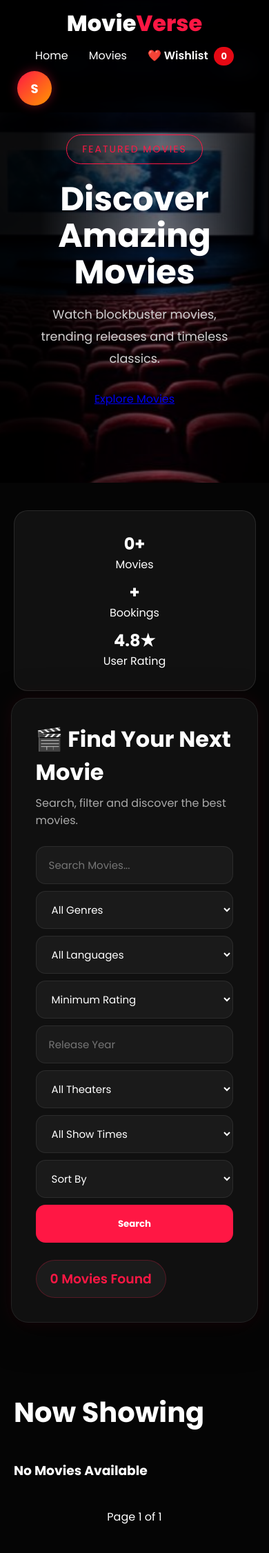
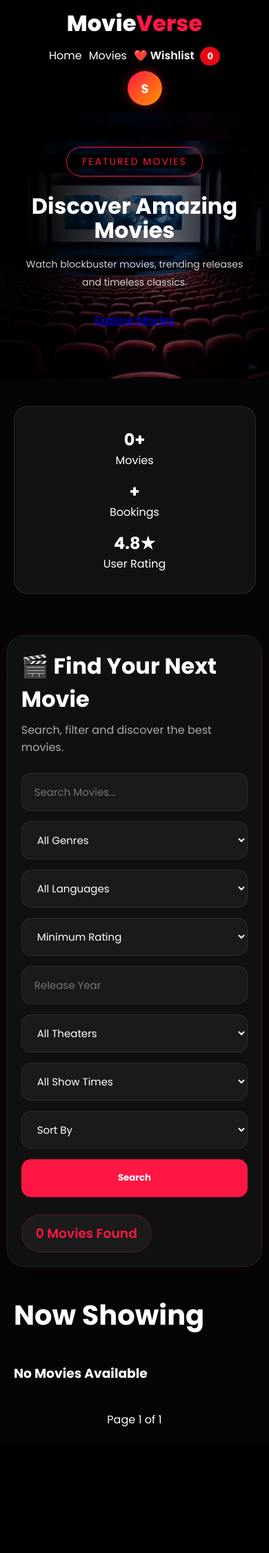
Before and after one commit to LeelaPrasath008/bookmyseat, a Django app: page / in a window 390 px wide. Shown: the whole page at 69% size. After the commit the page ends 2069 px from the top, so only its background shows below. Run offline with Django 5.2, Linux system fonts and the light colour scheme; the visitor is signed in with stand-in values (Sample User, id 1); parts of the project's set-up code (start-up, migrations or seed data) failed here and were passed over.

Commit message:
fix mobile layout

```diff
--- a/users/static/movie/css/movie_list.css
+++ b/users/static/movie/css/movie_list.css
@@ -806,44 +806,69 @@
 .logout-btn:hover{
     background:#ff1744;
     color:white;
-}/* MOBILE RESPONSIVE */
-
-@media screen and (max-width: 768px){
+}
+/* MOBILE RESPONSIVE */
+@media screen and (max-width:768px){
 
     body{
         overflow-x:hidden;
     }
 
+    /* NAVBAR */
+
     .navbar{
+        position:relative;
         flex-direction:column;
+        padding:10px;
         gap:10px;
-        padding:10px;
     }
 
     .nav-links{
+        display:flex;
         flex-wrap:wrap;
         justify-content:center;
+        gap:10px;
     }
 
     .auth-buttons{
         display:flex;
+        justify-content:center;
         gap:10px;
-        justify-content:center;
+    }
+
+    /* HERO */
+
+    .hero{
+        height:auto;
+        min-height:auto;
     }
 
     .hero-wrapper{
+        width:100%;
         flex-direction:column;
-        padding:15px;
+        gap:20px;
+        padding:20px;
     }
 
     .hero-content{
-        width:100%;
+        max-width:100%;
+        padding:30px 15px;
         text-align:center;
+    }
+
+    .hero-content h1{
+        font-size:2rem;
+    }
+
+    .hero-content p{
+        font-size:14px;
     }
 
     .featured-poster{
         width:100%;
-        margin-top:20px;
+        max-width:300px;
+        height:auto;
+        margin:auto;
     }
 
     .featured-poster img{
@@ -851,16 +876,17 @@
         height:auto;
     }
 
-    .stats-strip{
-        display:grid;
-        grid-template-columns:1fr;
-        gap:10px;
+    /* FILTER */
+
+    .filter-section{
+        width:95%;
+        margin:20px auto;
+        padding:20px;
     }
 
     .filter-form{
         display:flex;
         flex-direction:column;
-        gap:10px;
     }
 
     .filter-form input,
@@ -869,28 +895,42 @@
         width:100%;
     }
 
+    /* STATS */
+
+    .stats-strip{
+        flex-direction:column;
+        gap:15px;
+    }
+
+    /* MOVIES */
+
+    .movies-section{
+        padding:20px;
+    }
+
     .movie-grid{
-        display:grid;
         grid-template-columns:1fr;
-        gap:20px;
     }
 
     .movie-card{
         width:100%;
+        max-width:350px;
+        margin:auto;
     }
 
     .poster img{
-        width:100%;
-        height:auto;
+        height:400px;
     }
 
-    .user-profile{
-        width:100%;
+    /* PROFILE */
+
+    .profile-info{
+        display:none;
     }
 
     .profile-menu{
+        width:100%;
+        left:0;
         right:0;
-        left:0;
-        width:100%;
     }
 }
```
